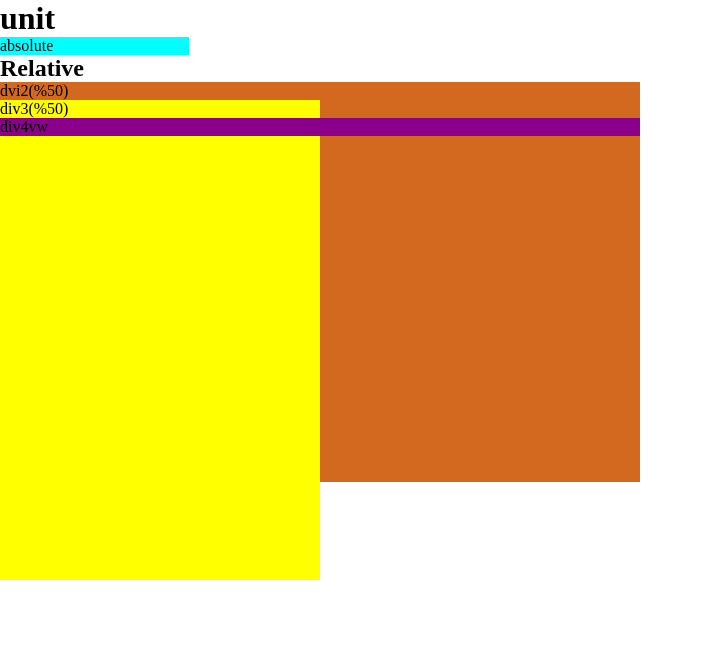
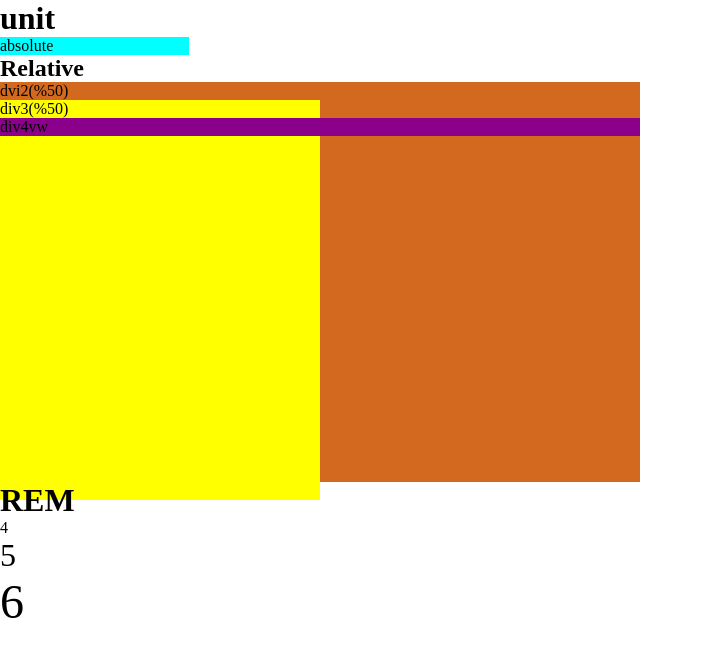
Before and after one commit to AdemKlf/HTML-CSS-Session-6, a plain HTML site: page Session-7/index.html in a window 1280 px wide. Shown: the whole page, without its empty margins (0-703 px from the left). Drawn offline with Linux system fonts and the light colour scheme.

Commit message:
rem study

```diff
--- a/Session-7/index.html
+++ b/Session-7/index.html
@@ -20,6 +20,13 @@
         </div>
     </div>
 
+    <h1>REM</h1>
+
+    <div class="div8">4
+        <div class="div9">5
+            <div class="div10">6</div>
+        </div>
+    </div>
 
 </body>
 </html>
--- a/Session-7/unit.css
+++ b/Session-7/unit.css
@@ -3,7 +3,7 @@
 }
 body{
     height: 100vh;
-    background-color:;
+    /* background-color:darksalmon; */
 }
 .abs{
     background-color: aqua;
@@ -17,9 +17,27 @@ body{
 .div3{
     background-color: yellow;
     width: 50%;
-    height: 60vh;
+    height: 50vh;
 }
 .div4{
     background-color: darkmagenta;
     width: 50vw;
 }
+.div5{
+    font-size: 1em;
+}
+.div6{
+    font-size: 2em;
+}
+.div7{
+    font-size: 3em;
+}
+.div8{
+    font-size: 1rem;
+}
+.div9{
+    font-size: 2rem;
+}
+.div10{
+    font-size: 3rem;
+}
```
